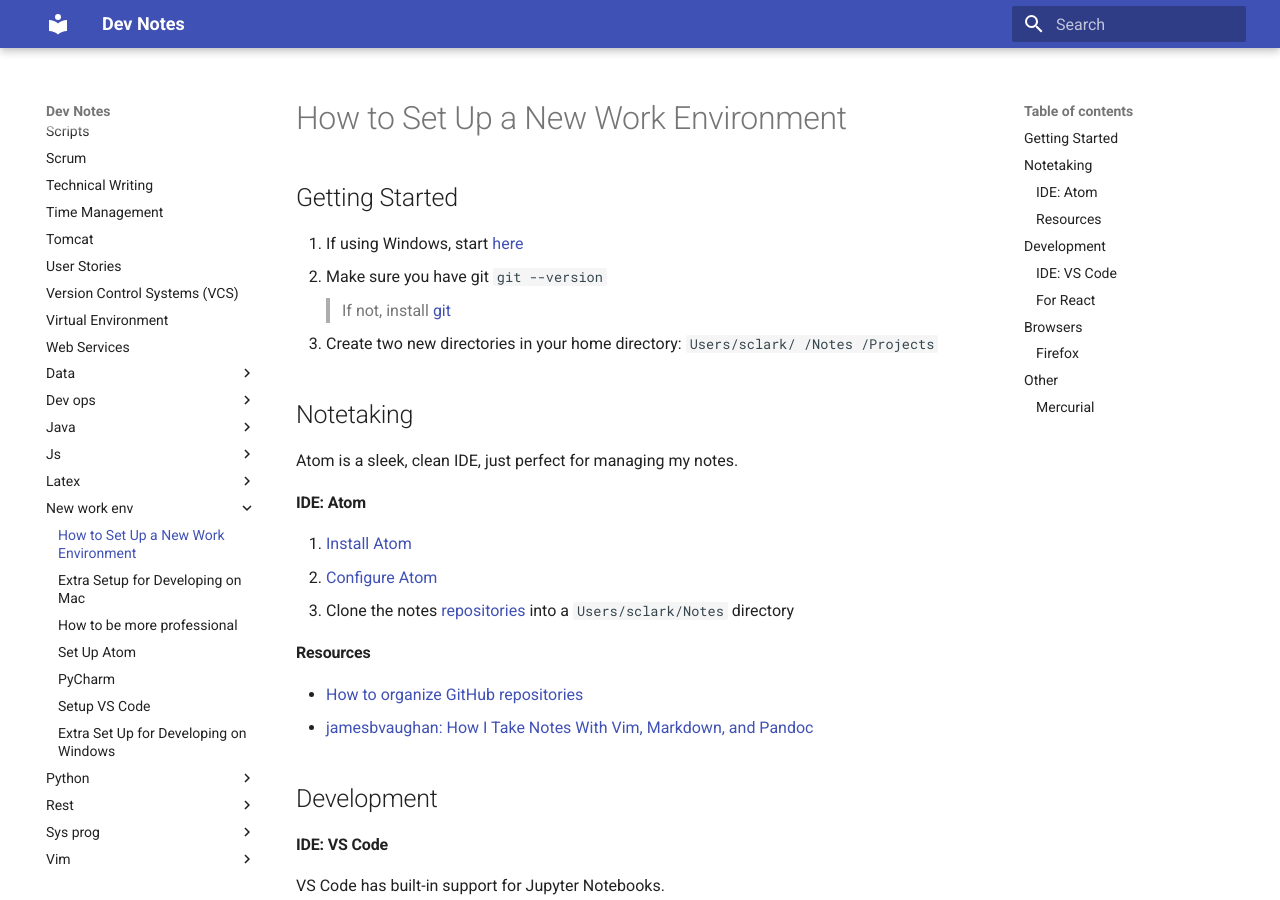
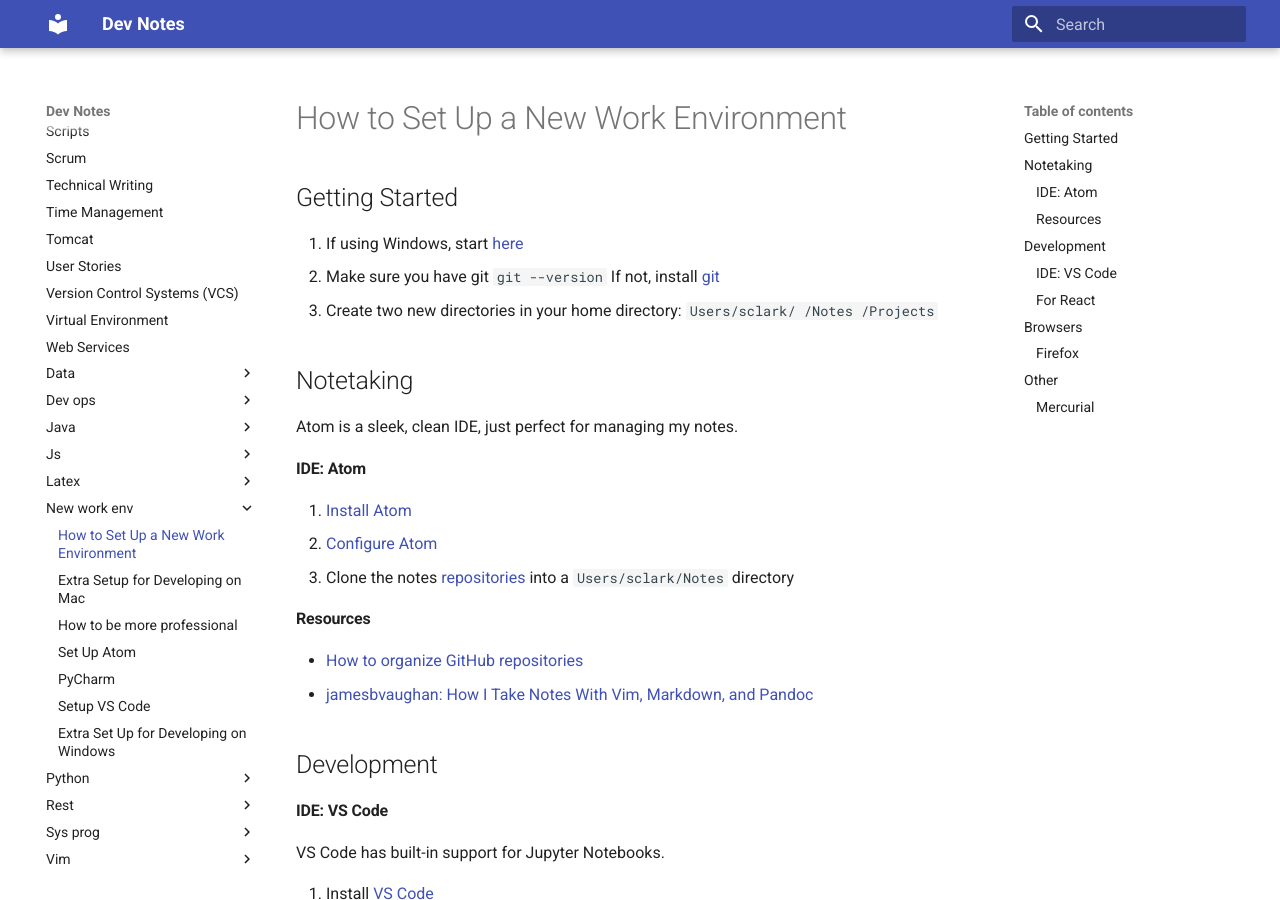
Before and after one commit to shylaclark/dev-notes, an MkDocs documentation site: the page built from docs/new-work-env/README.md, in a window 1280 px wide and 900 px high. Built offline with MkDocs 1.6.1 and Material for MkDocs 9.7.7, drawn with Linux system fonts in a browser that asks for light colours.

````diff
--- a/docs/new-work-env/README.md
+++ b/docs/new-work-env/README.md
@@ -3,10 +3,10 @@
 ## Getting Started
 1. If using Windows, start [here](windows-only.md)
 1. Make sure you have git
-  ```
-  git --version
-  ```
-  > If not, install [git](https://git-scm.com/downloads)
+    ```
+    git --version
+    ```
+    If not, install [git](https://git-scm.com/downloads)
 1. Create two new directories in your home directory:
   ```
   Users/sclark/
````
